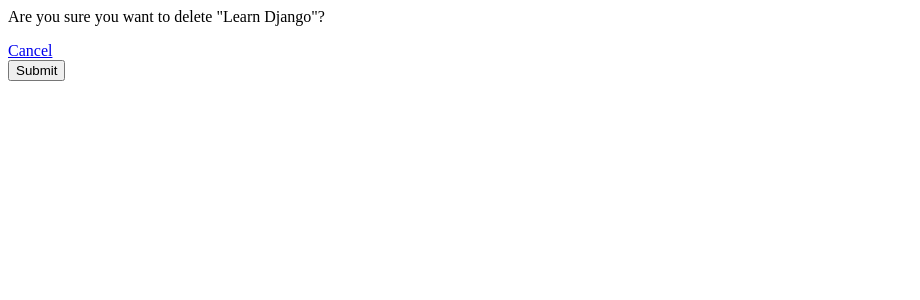
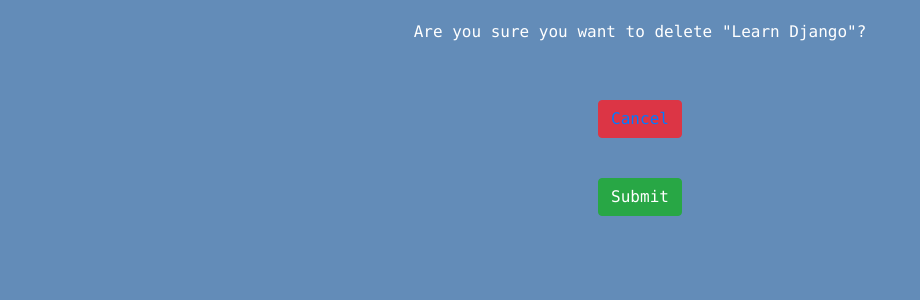
Before and after one commit to 1ssm4/todoapp, a Django app: page /delete/2/ in a window 1280 px wide. Shown: the top 300 px of the page, without its empty margins (0-920 px from the left). Run offline with Django 4.2, Linux system fonts and the light colour scheme; data comes from the database, SQL or seed files in the repository; both versions use the stored data as it was after the commit; some libraries are stand-ins or nearby versions.

Commit message:
add styling to delete.html

```diff
--- a/todo/todo/tasks/templates/tasks/delete.html
+++ b/todo/todo/tasks/templates/tasks/delete.html
@@ -1,8 +1,63 @@
-<p>Are you sure you want to delete "{{item}}"?</p>
+<title>ToDoApp</title>
+<link
+  rel="shortcut icon"
+  type="image/x-icon"
+  href="https://play-lh.googleusercontent.com/HUuQc4Zpl6x7fUyX-jFMmcuUbW77REw4UKl5rfhHfP4VY6ctBU1w1I_RZWsXaojFgIo"
+/>
+<div class="header">
+  <p>Are you sure you want to delete "{{item}}"?</p>
+</div>
+<link
+  rel="stylesheet"
+  href="https://stackpath.bootstrapcdn.com/bootstrap/4.3.1/css/bootstrap.min.css"
+  integrity="sha384-ggOyR0iXCbMQv3Xipma34MD+dH/1fQ784/j6cY/iJTQUOhcWr7x9JvoRxT2MZw1T"
+  crossorigin="anonymous"
+/>
 
-<a href="{% url 'list' %}">Cancel</a>
+<style>
+  body {
+    background-color: #638cb8;
+  }
 
+  .header {
+    color: #fff;
+    text-align: center;
+    overflow: hidden;
+    padding: 20px 10px;
+    font-family: "Lucida Console", "Courier New", monospace;
+  }
+
+  input::placeholder {
+    color: #d3d3d3;
+  }
+
+  .center-column {
+    width: 600px;
+    margin: 20px auto;
+    padding: 20px;
+    background-color: #fff;
+    border-radius: 3px;
+    box-shadow: 6px 2px 30px 0px rgba(0, 0, 0, 0.75);
+  }
+
+  .item-row {
+    background-color: #906abd;
+    margin: 10px;
+    padding: 20px;
+    border-radius: 3px;
+    color: #fff;
+    font-size: 16px;
+    box-shadow: 0px -1px 10px -4px rgba(0, 0, 0, 0.75);
+  }
+</style>
+<div class="header">
+  <div class="btn btn-danger">
+    <a href="{% url 'list' %}">Cancel</a>
+  </div>
+</div>
 <form method="POST" action="">
   {% csrf_token %}
-  <input type="submit" name="Confirm" />
+  <div class="header">
+    <input class="btn btn-success" type="submit" name="Confirm" />
+  </div>
 </form>
```
Also changed, not shown: todo/todo/db.sqlite3.
